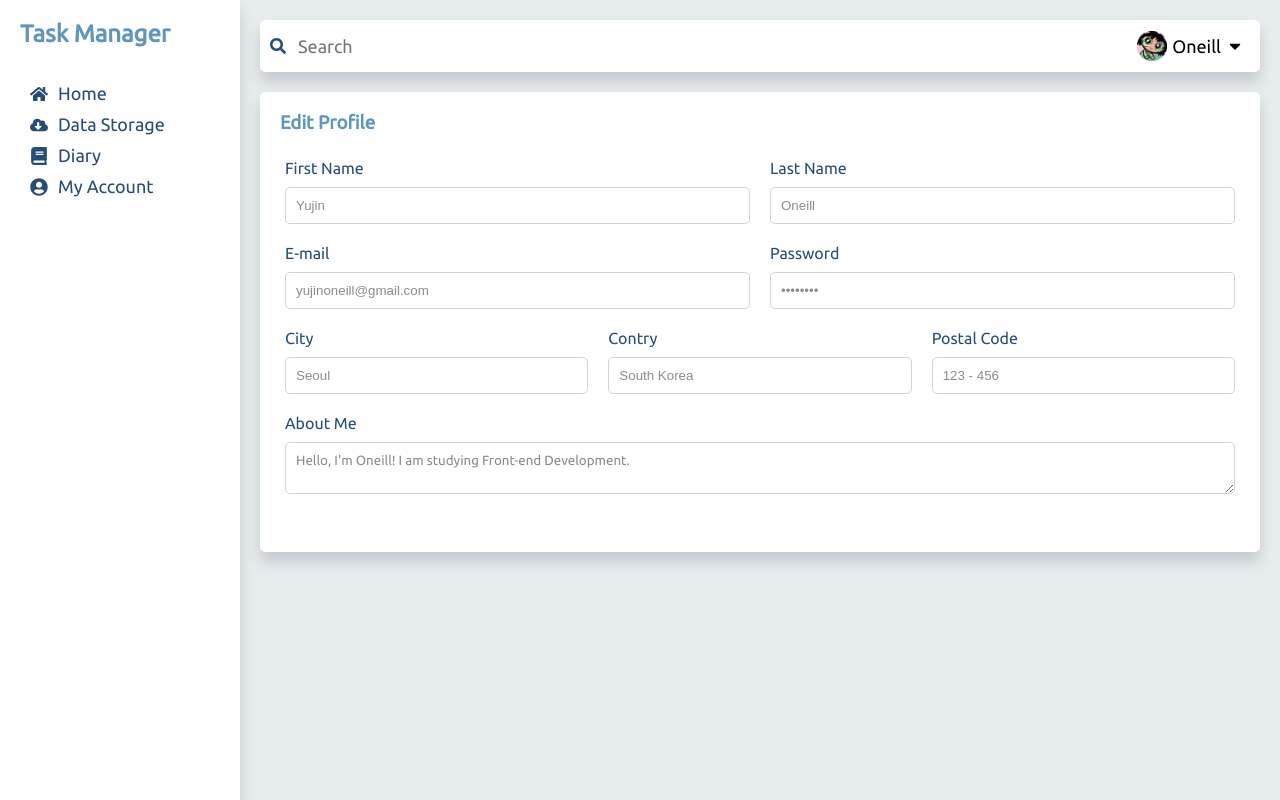
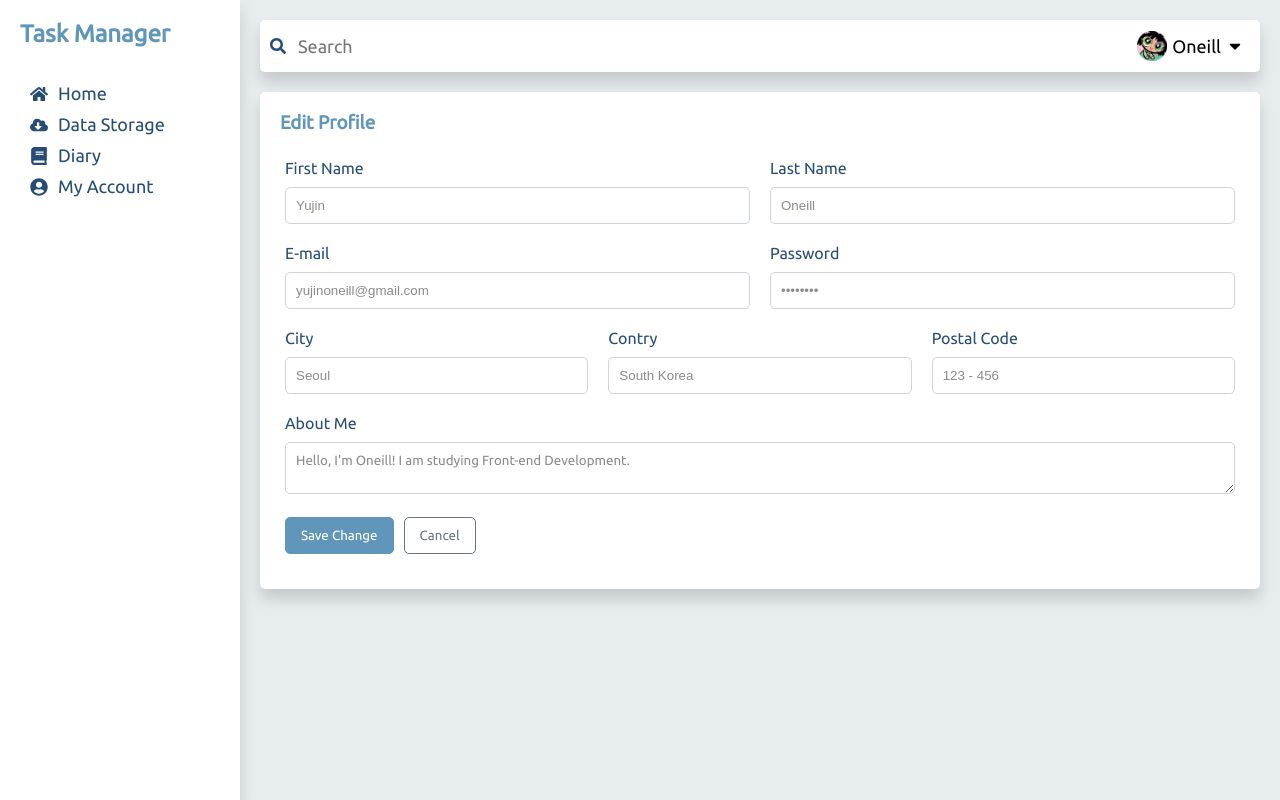
Before and after one commit to yujinoneill/task-manager-app, a React (Create React App) app: page /myaccount in a window 1280 px wide. Built offline with nearby package versions, Linux system fonts and the light colour scheme.

Commit message:
FEAT:Add button

```diff
--- /dev/null
+++ b/src/components/Button.js
@@ -0,0 +1,37 @@
+import styled from "styled-components";
+
+const StyledButton = styled.button`
+  cursor: pointer;
+  display: inline-block;
+  margin-right: 10px;
+
+  background-color: ${(props) => props.mainColor || "transparent"};
+  border: 1px solid ${(props) => props.mainColor || "#6c757d"};
+  color: ${(props) => props.textColor || "#6c757d"};
+
+  padding: 10px 15px;
+  border-radius: 5px;
+
+  text-align: center;
+  text-decoration: none;
+
+  font-family: inherit;
+  box-sizing: border-box;
+
+  transition: 0.25s;
+
+  &:hover {
+    background-color: ${(props) => props.textColor || "#6c757d"};
+    color: ${(props) => props.mainColor || "white"};
+  }
+`;
+
+const Button = ({ name, mainColor, textColor }) => {
+  return (
+    <StyledButton mainColor={mainColor} textColor={textColor}>
+      {name}
+    </StyledButton>
+  );
+};
+
+export default Button;
--- a/src/components/Form.js
+++ b/src/components/Form.js
@@ -1,4 +1,6 @@
 import styled from "styled-components";
+
+import Button from "./Button";
 
 const StyledForm = styled.form`
   padding: 5px;
@@ -107,6 +109,13 @@ const Form = () => {
           </label>
         </div>
       </StyledDiv>
+      <Button
+        type="submit"
+        name={"Save Change"}
+        mainColor={"#6096BA"}
+        textColor={"white"}
+      />
+      <Button type="reset" name={"Cancel"} />
     </StyledForm>
   );
 };
```
